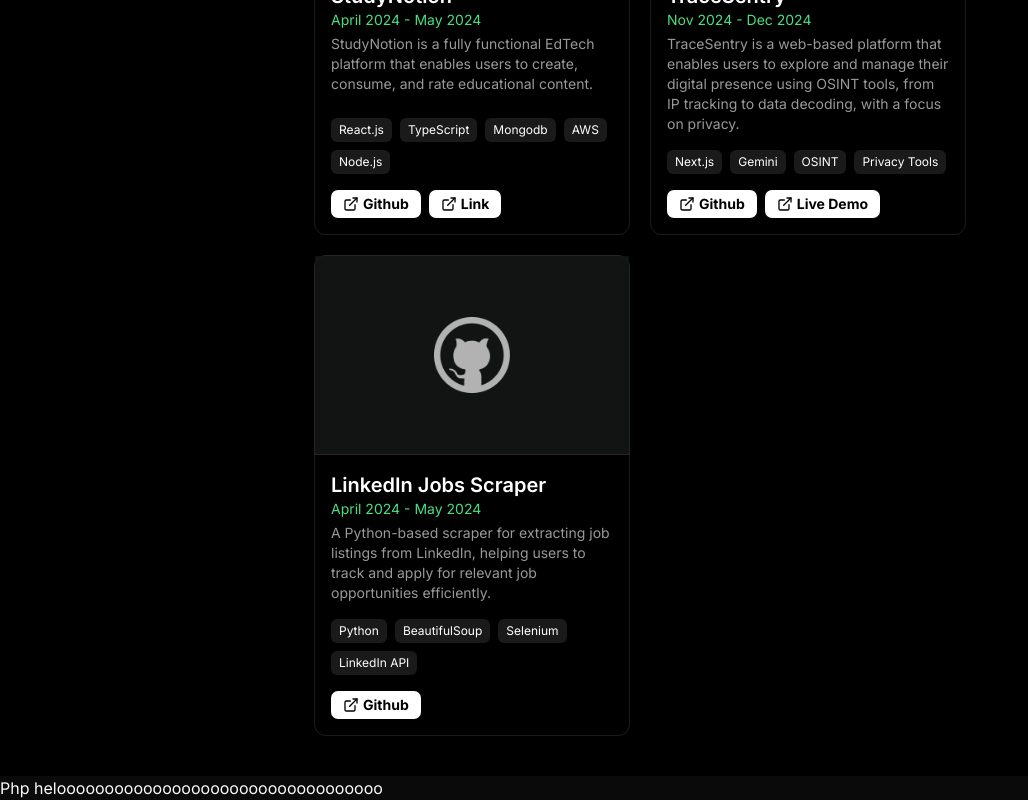
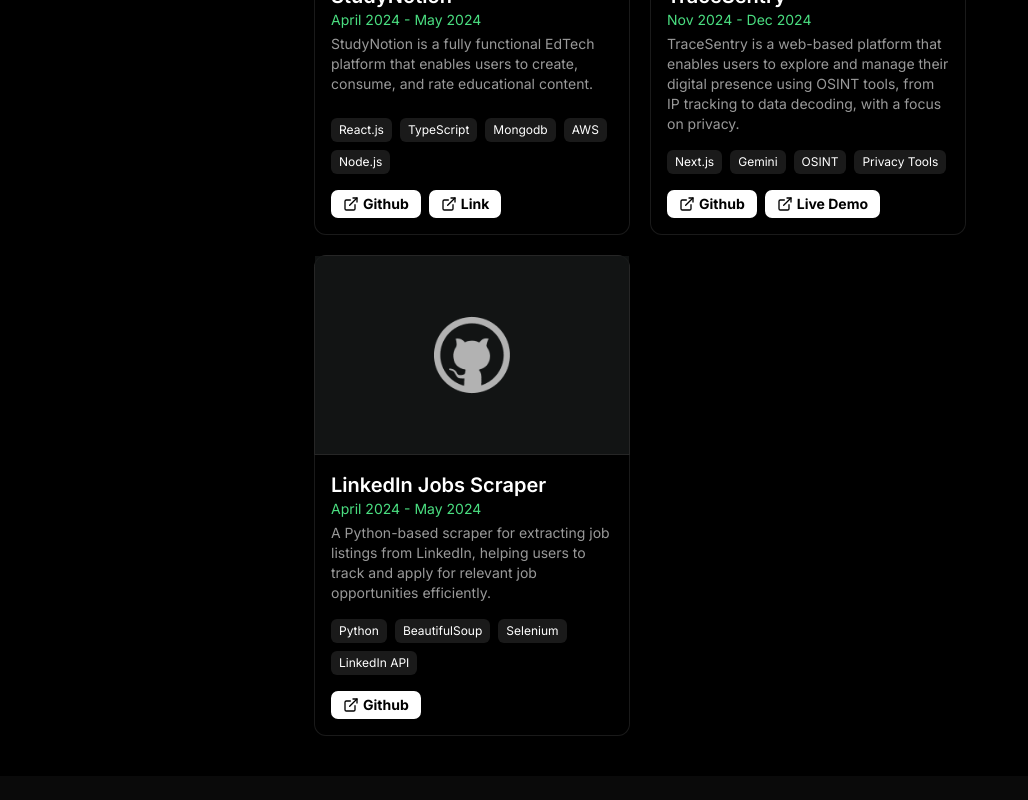
Before and after one commit to Kunj05/Portfolio-website, a Next.js app: page /projects in a window 1280 px wide. Shown: the part 1073-1873 px from the top of the page, without its empty margins (0-1028 px from the left). After the commit the page ends 1849 px from the top, so only its background shows below. Built offline with nearby package versions, Linux system fonts and the light colour scheme.

Commit message:
Remove outdated PHP link from ProjectsPage

```diff
--- a/app/php/page.tsx
+++ /dev/null
@@ -1,11 +0,0 @@
-import React from 'react';
-
-const App: React.FC = () => {
-  return (
-    <div>
-      <h1>Hello, World!</h1>
-    </div>
-  );
-}
-
-export default App;
--- a/app/projects/page.tsx
+++ b/app/projects/page.tsx
@@ -141,7 +141,6 @@ const ProjectsPage = () => {
           </div>
         </div>
       </main>
-      <a href='/php'>Php heloooooooooooooooooooooooooooooooooo</a>
     </div>
   );
 }
```
